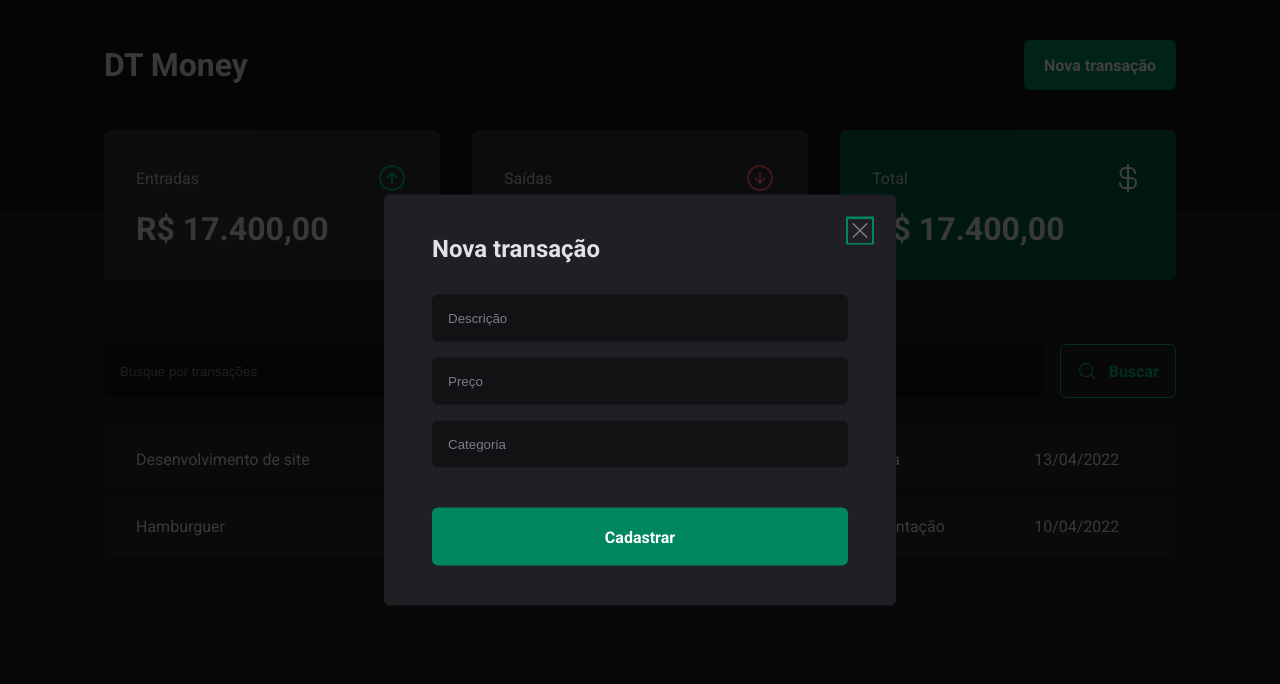
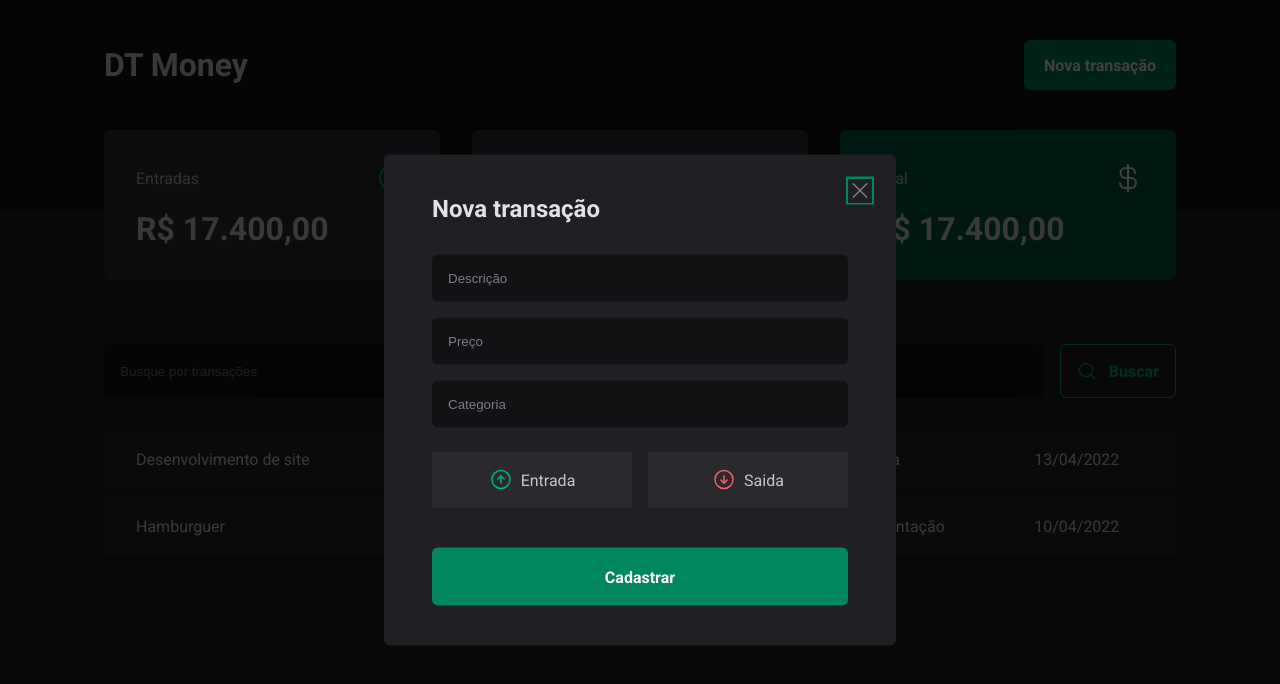
Before and after one commit to Matheussmaced/dt_money, a React (Vite) app: page / in a window 1280 px wide. Both pictures are taken after a click on the button "Nova transação". Shown: the top 684 px of the page. Built offline with nearby package versions, Linux system fonts and the light colour scheme; the HTML template or start-up script is replaced by a standard one.

Commit message:
Creating transaction button in modal

```diff
--- a/src/components/NewTransactionModal/index.tsx
+++ b/src/components/NewTransactionModal/index.tsx
@@ -1,6 +1,6 @@
 import * as Dialog from "@radix-ui/react-dialog"
-import { CloseButton, Content, Overlay } from "./styles"
-import { X } from "phosphor-react"
+import { CloseButton, Content, Overlay, TransactionType, TransactionTypeButton } from "./styles"
+import { ArrowCircleDown, ArrowCircleUp, X } from "phosphor-react"
 
 export const NewTransactionModal = () => {
   return(
@@ -19,6 +19,18 @@
             <input type="number" placeholder="Preço" required />
             <input type="text" placeholder="Categoria" required />
 
+            <TransactionType>
+              <TransactionTypeButton variant="income">
+                <ArrowCircleUp size={24} />
+                Entrada
+              </TransactionTypeButton>
+
+              <TransactionTypeButton variant="outcome">
+                <ArrowCircleDown size={24} />
+                Saida
+              </TransactionTypeButton>
+            </TransactionType>
+
             <button type="submit">
               Cadastrar
             </button>
--- a/src/components/NewTransactionModal/styles.ts
+++ b/src/components/NewTransactionModal/styles.ts
@@ -68,3 +68,30 @@
   cursor: pointer;
   color: ${props => props.theme["gray-500"]};
 `
+
+export const TransactionType = styled.div`
+  display: grid;
+  grid-template-columns: repeat(2, 1fr);
+  gap: 1rem;
+  margin-top: 0.5rem;
+`
+
+interface TransactionTypeButtonProps {
+  variant: 'income' | 'outcome';
+}
+
+export const TransactionTypeButton = styled.button<TransactionTypeButtonProps>`
+  background-color: ${props => props.theme["gray-700"]};
+  padding: 1rem;
+  display: flex;
+  align-items: center;
+  justify-content: center;
+  gap: 0.5rem;
+  cursor: pointer;
+  border: 0;
+  color: ${props => props.theme["gray-300"]};
+
+  svg {
+    color: ${props => props.variant === 'income' ? props.theme["green-300"] : props.theme["red-300"]};
+  }
+`
```
